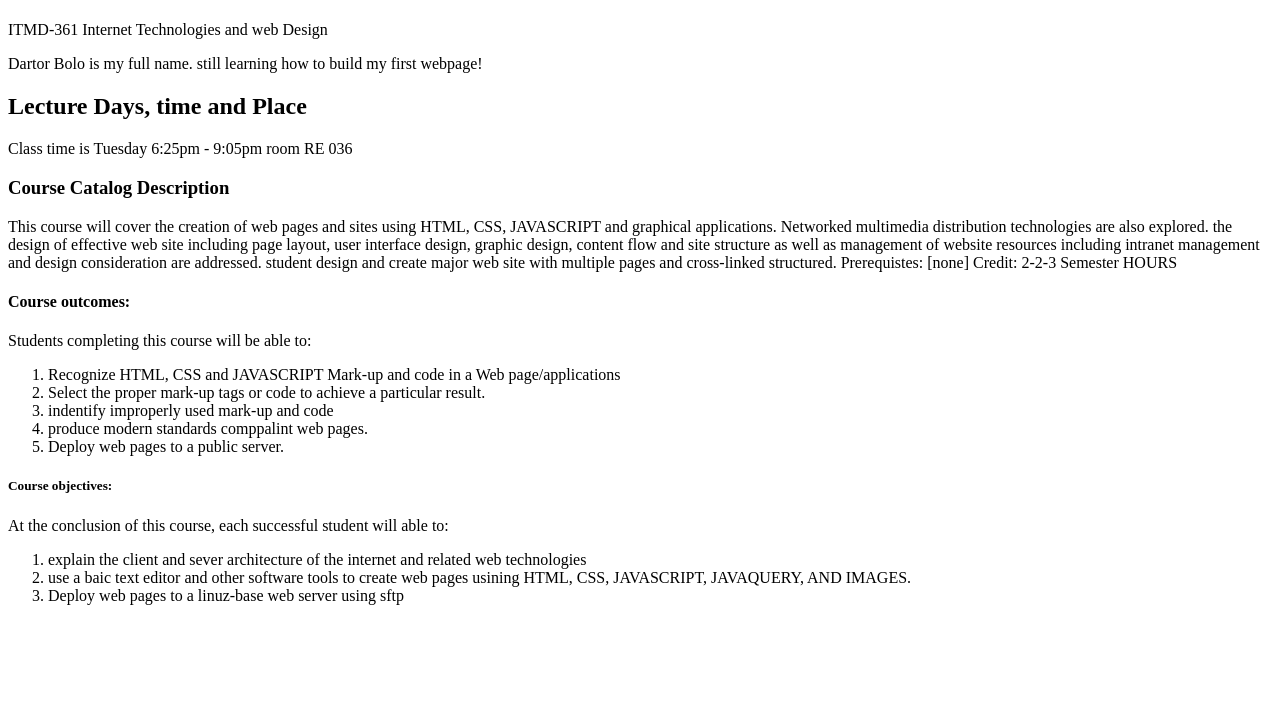
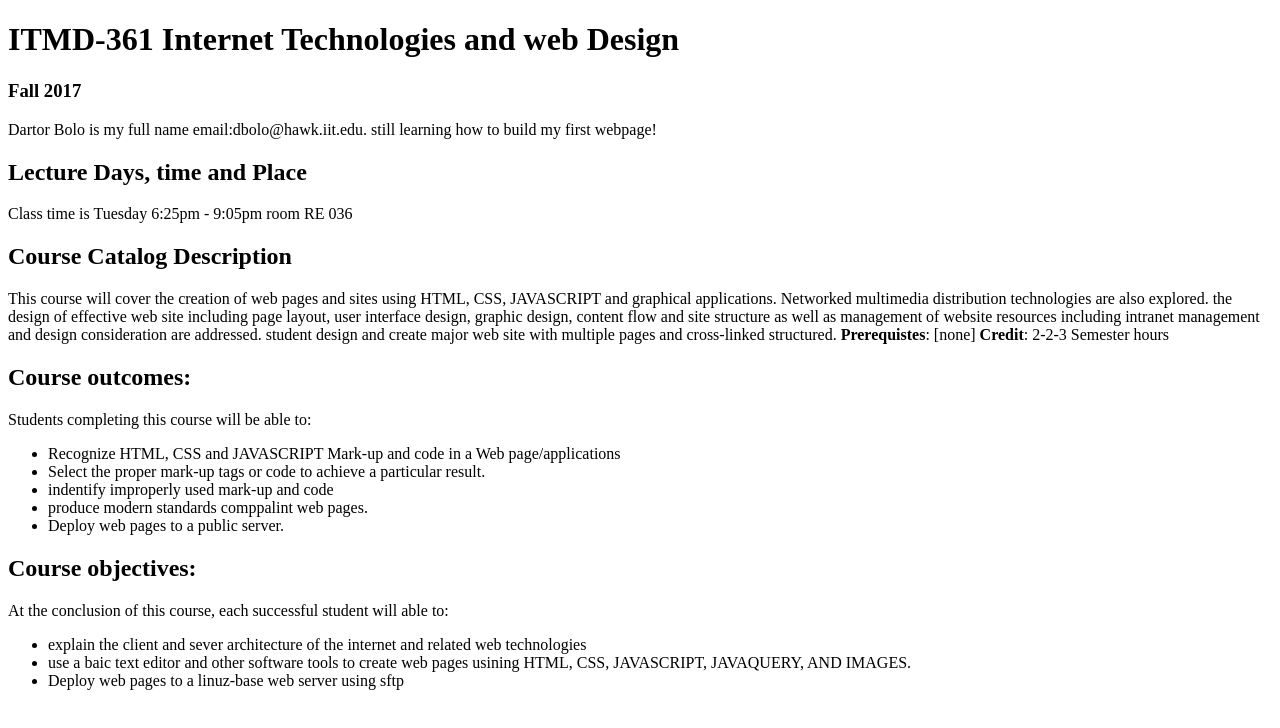
Before and after one commit to dbolo/Lab2-Dartor-Bolo, a plain HTML site: page index.html in a window 1280 px wide. Drawn offline with Linux system fonts and the light colour scheme.

Commit message:
edited the code, strong, changed heading to H1.

```diff
--- a/index.html
+++ b/index.html
@@ -5,28 +5,29 @@
 	<title>ITMD-361 Internet Technologies and Web Design</title>
 </head>
 <body>
-	<h1></h1>ITMD-361 Internet Technologies and web Design</h1>
-	<p> Dartor Bolo is my full name. still learning how to build my first webpage! </p>
+	<h1>ITMD-361 Internet Technologies and web Design</h1>
+	<h3> Fall 2017</h3>
+	<p> Dartor Bolo is my full name email:dbolo@hawk.iit.edu. still learning how to build my first webpage! </p>
 	<h2>Lecture Days, time and Place</h2>
 	<p> Class time is Tuesday 6:25pm - 9:05pm room RE 036</p>
-	<h3> Course Catalog Description</h3>
-	<p> This course will cover the creation of web pages and sites using HTML, CSS, JAVASCRIPT and graphical applications. Networked multimedia distribution technologies are also explored. the design of effective web site including page layout, user interface design, graphic design, content flow and site structure as well as management of website resources including intranet management and design consideration are addressed. student design and create major web site with multiple pages and cross-linked structured. Prerequistes: [none] Credit: 2-2-3 Semester HOURS</P>
-	<h4> Course outcomes:</h4>
+	<h2> Course Catalog Description</h2>
+	<p> This course will cover the creation of web pages and sites using HTML, CSS, JAVASCRIPT and graphical applications. Networked multimedia distribution technologies are also explored. the design of effective web site including page layout, user interface design, graphic design, content flow and site structure as well as management of website resources including intranet management and design consideration are addressed. student design and create major web site with multiple pages and cross-linked structured. <strong>Prerequistes</strong>: [none] <strong>Credit</strong>: 2-2-3 Semester hours</p>
+	<h2>Course outcomes:</h2>
 	<p> Students completing this course will be able to:</p>
-	<ol>
+	<ul>
 	<li> Recognize HTML, CSS and JAVASCRIPT Mark-up and code in a Web page/applications</li>
 	<li> Select the proper mark-up tags or code to achieve a particular result.</li>
 	<li> indentify improperly used mark-up and code</li>
 	<li> produce modern standards comppalint web pages.</li>
 	<li>Deploy web pages to a public server.</li>
-	</ol>
-	<h5> Course objectives:</h5>
+	</ul>
+	<h2> Course objectives:</h2>
 	<p> At the conclusion of this course, each successful student will able to:</p>
-	<ol>
+	<ul>
 	<li> explain the client and sever architecture of the internet and related web technologies</li>
 	<li> use a baic text editor and other software tools to create web pages usining HTML, CSS, JAVASCRIPT, JAVAQUERY, AND IMAGES.</li>
 	<li> Deploy web pages to a linuz-base web server using sftp</li>
-	</ol>
+	</ul>
 
 </body>
 </html>
```
